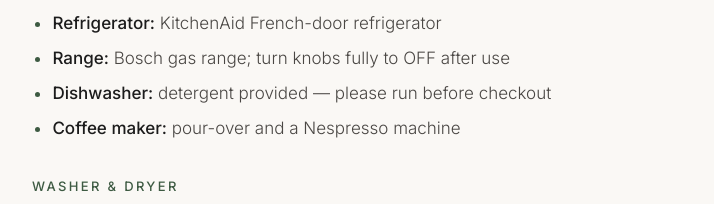
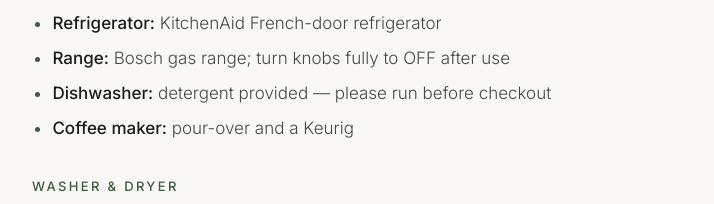
Before and after one commit to crutkas/PineAndPrairieCabin, an Astro site: page /guest/house in a window 1280 px wide. Shown: the part 1416-1620 px from the top of the page, without its empty margins (252-966 px from the left). Built offline with nearby package versions, Linux system fonts and the light colour scheme; Astro itself is replaced by a stand-in of ours.

Commit message:
Guest house: Keurig, not Nespresso
Co-authored-by: Copilot App <223556219+Copilot@users.noreply.github.com>

```diff
--- a/src/pages/guest/house.astro
+++ b/src/pages/guest/house.astro
@@ -50,7 +50,7 @@ import Guest from '../../layouts/Guest.astro';
     <!-- PLACEHOLDER --><li><strong>Refrigerator:</strong> KitchenAid French-door refrigerator</li>
     <!-- PLACEHOLDER --><li><strong>Range:</strong> Bosch gas range; turn knobs fully to OFF after use</li>
     <li><strong>Dishwasher:</strong> detergent provided — please run before checkout</li>
-    <!-- PLACEHOLDER --><li><strong>Coffee maker:</strong> pour-over and a Nespresso machine</li>
+    <li><strong>Coffee maker:</strong> pour-over and a Keurig</li>
   </ul>
 
   <h3>Washer & Dryer</h3>
```
